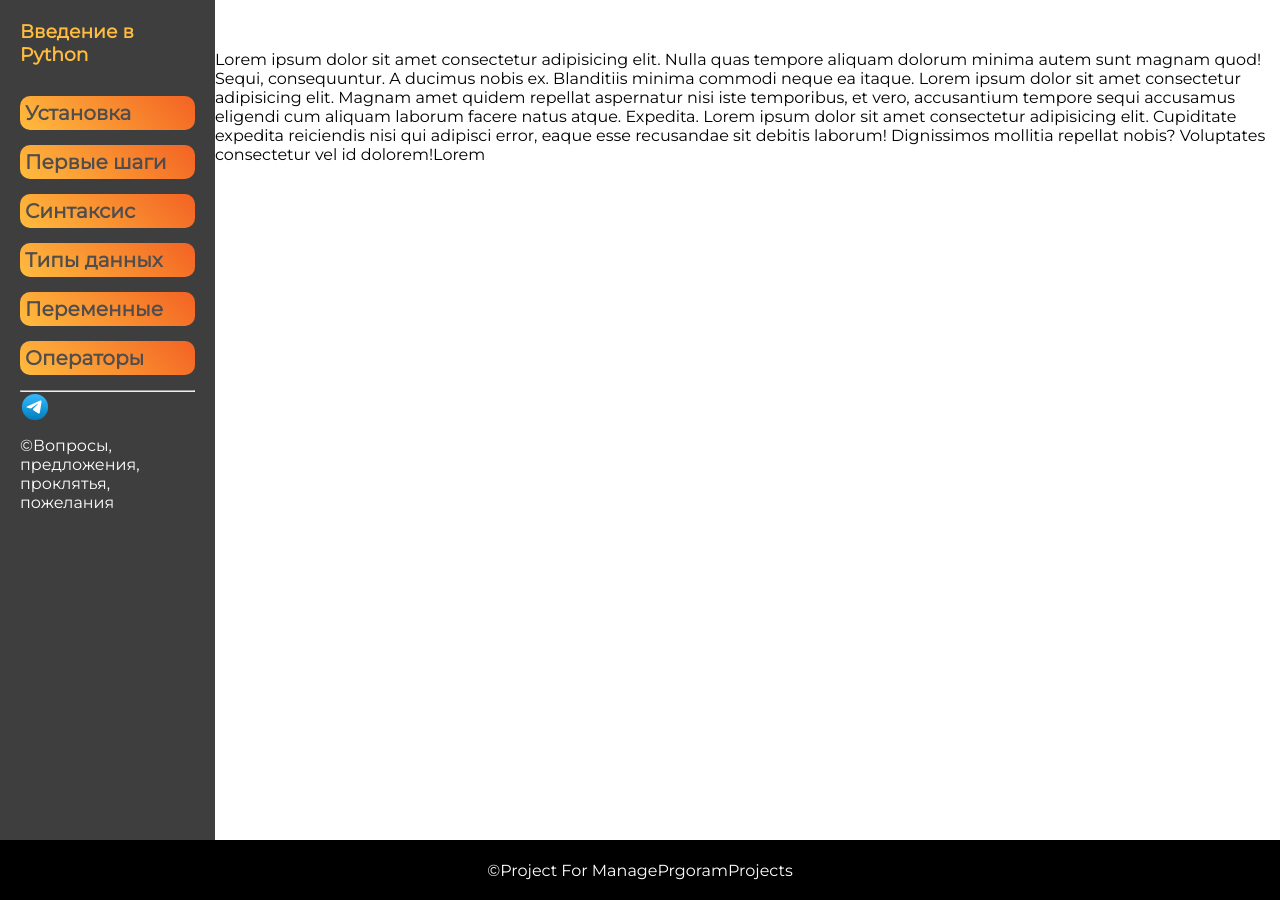
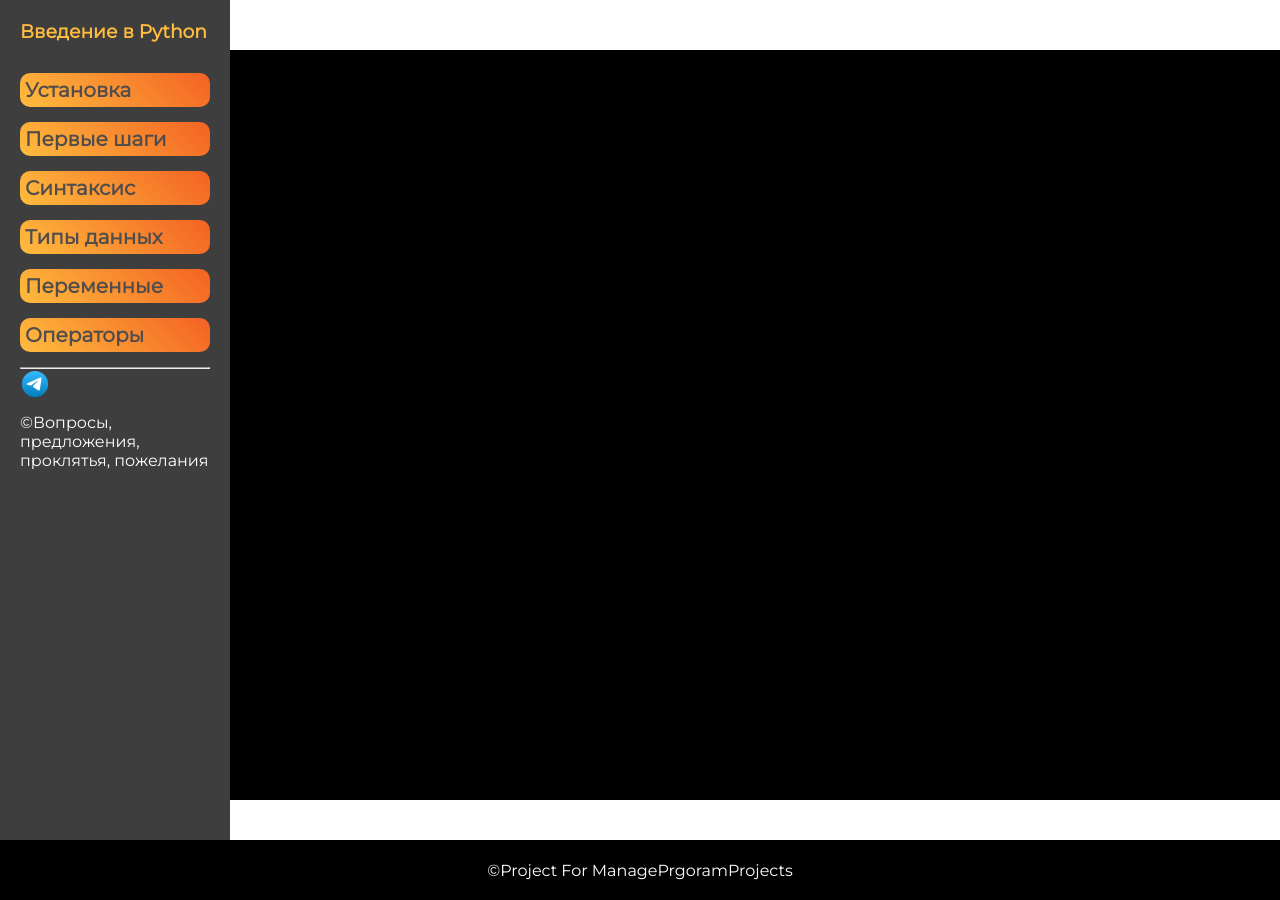
Before and after one commit to MatveyMahlyshev/CodoLingua, a Django app: page /python/topic/ in a window 1280 px wide. Shown: the part 96-996 px from the top of the page. Run offline with Django 4.2, Linux system fonts and the light colour scheme; data comes from the database, SQL or seed files in the repository.

Commit message:
fix fixed bugs

```diff
--- a/django/codolangua/codelang/static/codelang/css/topicPage.css
+++ b/django/codolangua/codelang/static/codelang/css/topicPage.css
@@ -1,12 +1,12 @@
 .page-content-wrapper{
-    display: flex;
+    display: grid;
+    grid-template-columns: 230px 1fr;
 }
 .topic-sections{
     margin-top: -50px;
     margin-bottom: -40px;
     background-color: rgb(62, 62, 62);
     height: 100vh;
-    width: 70vw;
     padding: 20px;
     color: white;
 }
@@ -33,10 +33,7 @@ aside p{
     width: 30px;
     height: 100%;
 }
-.fish{
-    width: 500px;
-}
-.content {
+main {
     position: relative;
     background-color: black;
 }
--- a/django/codolangua/codelang/templates/codelang/topic-page.html
+++ b/django/codolangua/codelang/templates/codelang/topic-page.html
@@ -29,18 +29,6 @@
     </div>
   </aside>
   <main>
-    <span class="fish">
-      Lorem ipsum dolor sit amet consectetur adipisicing elit. Nulla quas
-      tempore aliquam dolorum minima autem sunt magnam quod! Sequi,
-      consequuntur. A ducimus nobis ex. Blanditiis minima commodi neque ea
-      itaque. Lorem ipsum dolor sit amet consectetur adipisicing elit. Magnam
-      amet quidem repellat aspernatur nisi iste temporibus, et vero, accusantium
-      tempore sequi accusamus eligendi cum aliquam laborum facere natus atque.
-      Expedita. Lorem ipsum dolor sit amet consectetur adipisicing elit.
-      Cupiditate expedita reiciendis nisi qui adipisci error, eaque esse
-      recusandae sit debitis laborum! Dignissimos mollitia repellat nobis?
-      Voluptates consectetur vel id dolorem!Lorem
-    </span>
   </main>
 </div>
 {%endblock%} {% block scripts %}
```
